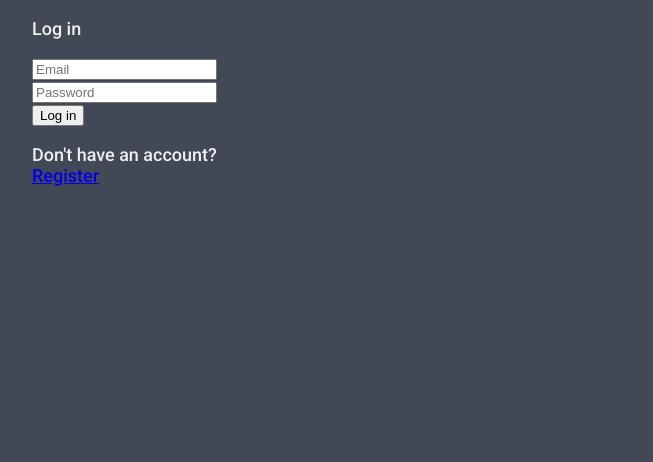
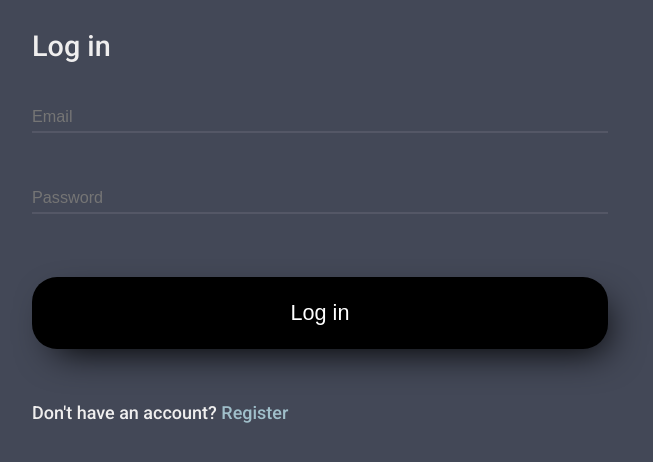
Before and after one commit to mortensenm1205/node-login, a React (Create React App) app in the folder client/: page /login in a window 1280 px wide. Shown: the top 462 px of the page, without its empty margins (320-973 px from the left). Built offline with nearby package versions, Linux system fonts and the light colour scheme.

Commit message:
Login comp now styled

```diff
--- /dev/null
+++ b/client/src/app/Login/css/index.js
@@ -0,0 +1,63 @@
+import styled from 'styled-components';
+import { Link } from 'react-router-dom';
+
+export const Login = styled.section`
+    grid-column: 1 / -1;
+`;
+
+export const LoginTitle = styled.p`
+    font-size: 1.6em;
+`;
+
+export const LoginForm = styled.form`
+`;
+
+export const LoginInput = styled.input`
+    width: 100%;
+    padding: 15px 0 5px 0;
+    margin: 0 0 7% 0;
+    background-color: #434857;
+    border: none;
+    border-bottom: 2px solid #545766;
+    color: #efeeee;
+    font-size: 0.9em;
+
+    :focus {
+        outline: 0;
+        caret-color: #efeeee;
+        border-bottom: 2px solid #76633f;
+    }
+`;
+
+export const LoginButton = styled.button`
+    box-shadow: 10px 14px 37px -12px #000;
+    border: none;
+    margin: 4% 0 6%;
+    padding: 4% 11%;
+    border-radius: 25px;
+    font-size: 1.2em;
+    background-color: #000;
+    color: #fff;
+    width: 100%;
+
+    :focus {
+        outline: 0;
+    }
+`;
+
+export const LoginErrorContainer = styled.div`
+`;
+
+export const LoginError = styled.div`
+    padding: 5% 0;
+    color: #d26377;
+`;
+
+export const LoginRedirect = styled.p`
+`;
+
+export const LoginLink = styled(Link)`
+    color: #a0bfca;
+    text-decoration: none;
+    cursor: pointer;
+`;
--- a/client/src/app/Login/index.js
+++ b/client/src/app/Login/index.js
@@ -1,6 +1,16 @@
 import React, { Component } from 'react';
-import { Link } from 'react-router-dom';
 import { connect } from 'react-redux';
+import {
+    Login,
+    LoginTitle,
+    LoginForm,
+    LoginInput,
+    LoginButton,
+    LoginErrorContainer,
+    LoginError,
+    LoginRedirect,
+    LoginLink
+} from './css/';
 import { loginUser } from './ducks/actions';
 
 class LoginContainer extends Component {
@@ -50,21 +60,21 @@ class LoginContainer extends Component {
         const { errors, loginData } = this.state;
         const { email, password } = loginData;
         return (
-            <div>
-                <p>Log in</p>
-                <form onSubmit={this.submit}>
-                    <input type="text" name="email" onChange={this.change} value={email} placeholder="Email" />
-                    <input type="password" name="password" onChange={this.change} value={password} placeholder="Password" />
-                    <button>Log in</button>
-                </form>
-                <div>
-                    {errors.data && errors.data.code === "blankEmail" && <div>{errors.data.message}</div>}
-                    {errors.data && errors.data.code === "blankPassword" && <div>{errors.data.message}</div>}
-                    {errors.data && errors.data.code === "noFoundUser" && <div>{errors.data.message}</div>}
-                    {errors.data && errors.data.code === "wrongPassword" && <div>{errors.data.message}</div>}
-                </div>
-                <p>Don't have an account? <Link to='/register'>Register</Link></p>
-            </div>
+            <Login>
+                <LoginTitle>Log in</LoginTitle>
+                <LoginForm onSubmit={this.submit}>
+                    <LoginInput type="text" name="email" onChange={this.change} value={email} placeholder="Email" />
+                    <LoginInput type="password" name="password" onChange={this.change} value={password} placeholder="Password" />
+                    <LoginButton>Log in</LoginButton>
+                </LoginForm>
+                <LoginErrorContainer>
+                    {errors.data && errors.data.code === "blankEmail" && <LoginError>{errors.data.message}</LoginError>}
+                    {errors.data && errors.data.code === "blankPassword" && <LoginError>{errors.data.message}</LoginError>}
+                    {errors.data && errors.data.code === "noFoundUser" && <LoginError>{errors.data.message}</LoginError>}
+                    {errors.data && errors.data.code === "wrongPassword" && <LoginError>{errors.data.message}</LoginError>}
+                </LoginErrorContainer>
+                <LoginRedirect>Don't have an account? <LoginLink to='/register'>Register</LoginLink></LoginRedirect>
+            </Login>
         )
     }
 }
```
